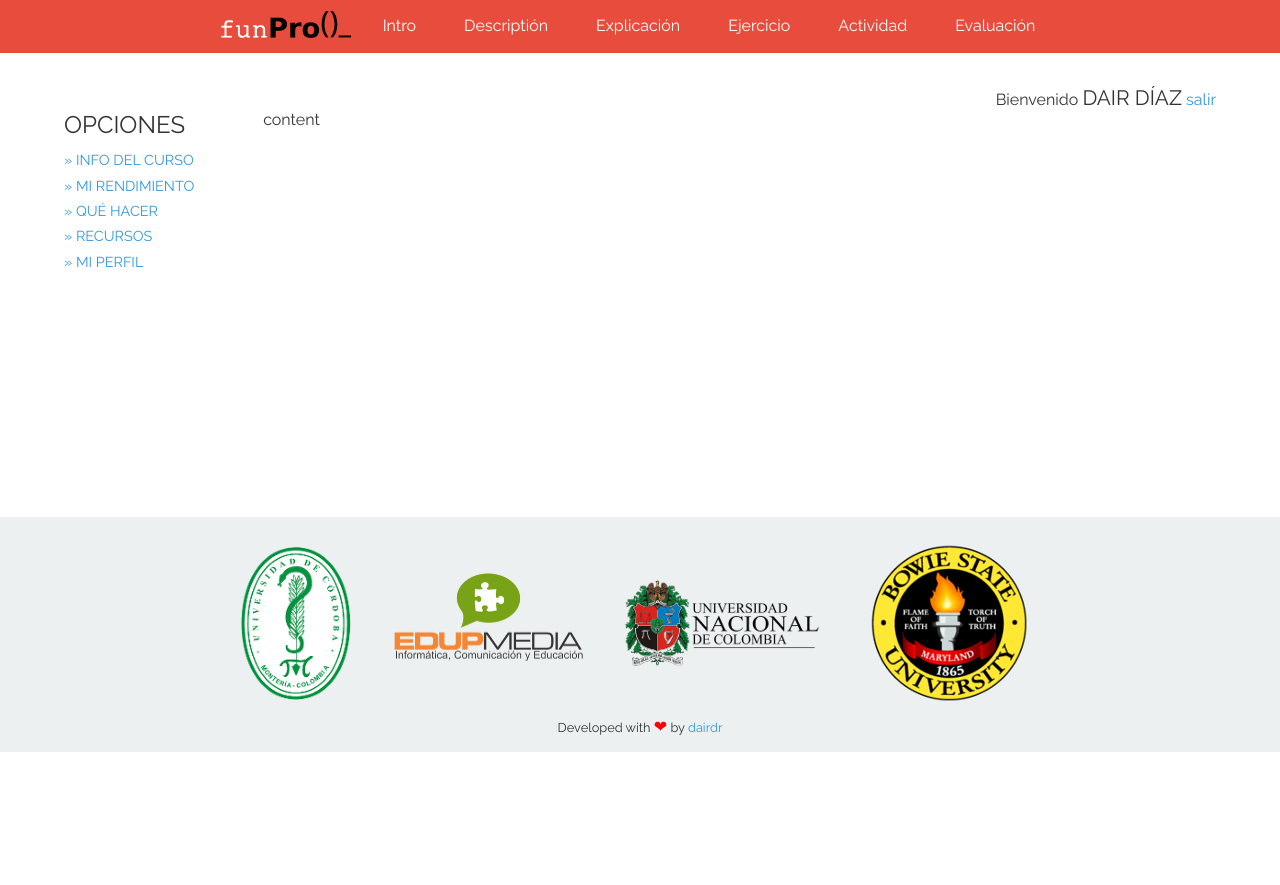
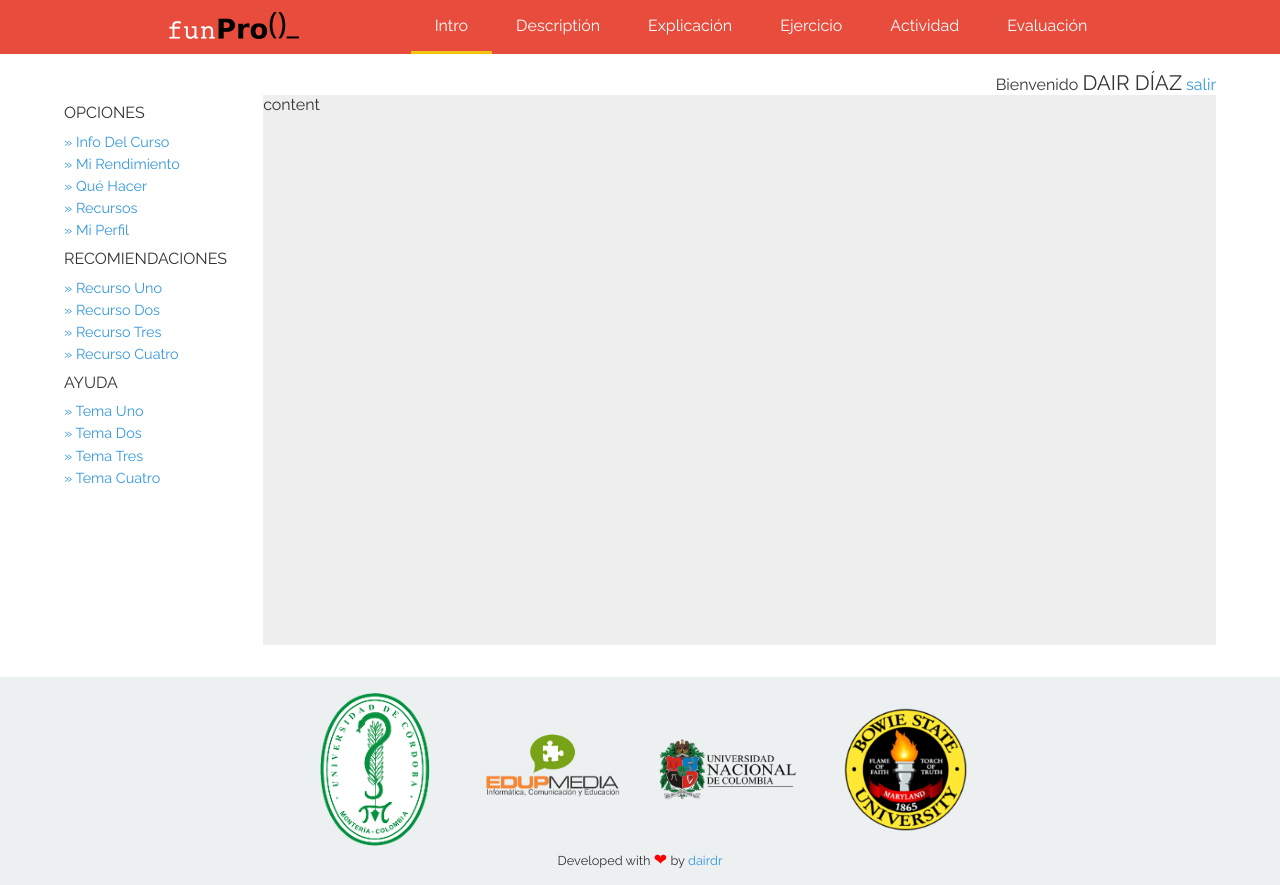
Before and after one commit to dairdr/funpro, a Django app: template funpro/apps/dashboard/templates/dashboard/dashboard.html in a window 1280 px wide. Before the commit the page ends 752 px from the top, so only its background shows below. Run offline with Django 3.2, Linux system fonts and the light colour scheme; the template is opened without the code that fills it, so the values that code supplies are empty; style sheets or scripts are compiled from the project's sources; some libraries are stand-ins or nearby versions.

Commit message:
enhancing

```diff
--- a/funpro/apps/dashboard/templates/dashboard/dashboard.html
+++ b/funpro/apps/dashboard/templates/dashboard/dashboard.html
@@ -22,6 +22,32 @@
 				</ul>
 			</div>
 		</div>
+		<div class="panel">
+			<div class="header">
+				<h2>recomiendaciones</h2>
+			</div>
+			<div class="content">
+				<ul>
+					<li><a href="#">&raquo; recurso uno</a></li>
+					<li><a href="#">&raquo; recurso dos</a></li>
+					<li><a href="#">&raquo; recurso tres</a></li>
+					<li><a href="#">&raquo; recurso cuatro</a></li>
+				</ul>
+			</div>
+		</div>
+		<div class="panel">
+			<div class="header">
+				<h2>ayuda</h2>
+			</div>
+			<div class="content">
+				<ul>
+					<li><a href="#">&raquo; tema uno</a></li>
+					<li><a href="#">&raquo; tema dos</a></li>
+					<li><a href="#">&raquo; tema tres</a></li>
+					<li><a href="#">&raquo; tema cuatro</a></li>
+				</ul>
+			</div>
+		</div>
 	</div
 	><div class="right">
 		<span>content</span>
--- a/funpro/static/css/style.less
+++ b/funpro/static/css/style.less
@@ -18,16 +18,20 @@
 						color: inherit;
 						padding: 1em 1.5em;
 						text-transform: capitalize;
-						border-bottom: solid 2px transparent;
+						border-bottom: solid 3px transparent;
 
 						&:hover {
 							background: @POMEGRANATE;
+						}
+
+						&.active {
+							border-bottom: solid 3px @SUN-FLOWER;
 						}
 					}
 				}
 
 				&.logo {
-					margin-right: 0.5em;
+					margin-right: 7em;
 				}
 			}
 		}
@@ -151,7 +155,7 @@
 /* DASHBOARD */
 #dashboard {
 	max-width: 90%;
-	margin: 2em auto;
+	margin: 1em auto 2em;
 
 	> div {
 		.display-inline(top);
@@ -162,21 +166,22 @@
 
 		.panel {
 			.header {
-				margin-bottom: 0.5em;
+				margin: 0.5em 0;
 
 				h2 {
 					text-transform: uppercase;
 					font-weight: normal;
+					font-size: 1em;
 				}
 			}
 
 			.content {
 				ul {
 					li {
-						padding: 0.2em 0;
+						padding: 0.1em 0;
 
 						a {
-							text-transform: uppercase;
+							text-transform: capitalize;
 							font-size: 0.9em;
 						}
 					}
@@ -187,6 +192,8 @@
 
 	.right {
 		width: 82.713915298%;/*957px / 1157px*/
+		background: #eee;
+		min-height: 550px
 	}
 
 	.info {
@@ -215,6 +222,7 @@
 		.shield {
 			.display-inline(middle);
 			margin: 0 1em;
+			width: 11%;
 		}
 	}
 }
--- a/funpro/templates/base_with_menu.html
+++ b/funpro/templates/base_with_menu.html
@@ -6,12 +6,12 @@
 		<nav>
 			<ul>
 				<li class="logo"><a href="{% url 'dashboard' %}"><img src="{{ STATIC_URL }}assets/funpro-logo.png" alt="funpro logo" /></a></li
-				><li class="item"><a href="#">intro</a></li
-				><li class="item"><a href="#">descripti&oacute;n</a></li
-				><li class="item"><a href="#">explicaci&oacute;n</a></li
-				><li class="item"><a href="#">ejercicio</a></li
-				><li class="item"><a href="#">actividad</a></li
-				><li class="item"><a href="#">evaluaci&oacute;n</a></li>
+				><li class="item"><a class="active" href="#">intro</a></li
+				><li class="item"><a class="" href="#">descripti&oacute;n</a></li
+				><li class="item"><a class="" href="#">explicaci&oacute;n</a></li
+				><li class="item"><a class="" href="#">ejercicio</a></li
+				><li class="item"><a class="" href="#">actividad</a></li
+				><li class="item"><a class="" href="#">evaluaci&oacute;n</a></li>
 			</ul>
 		</nav>
 	</div>
```
